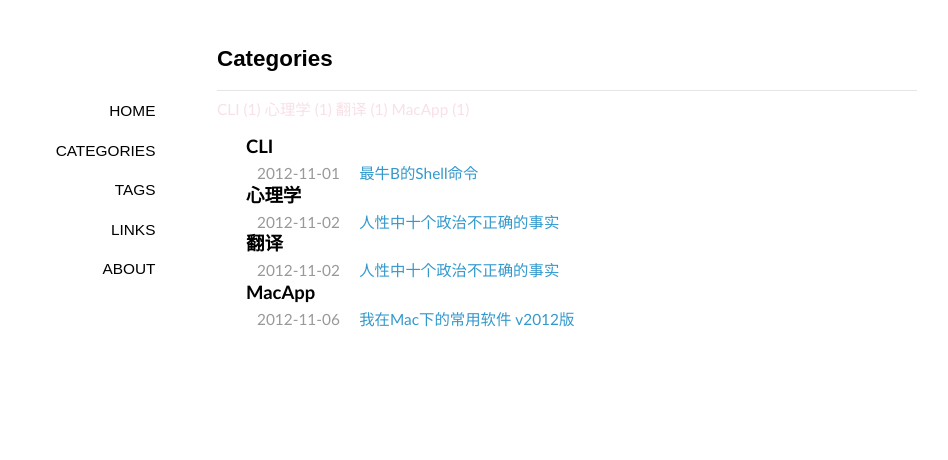
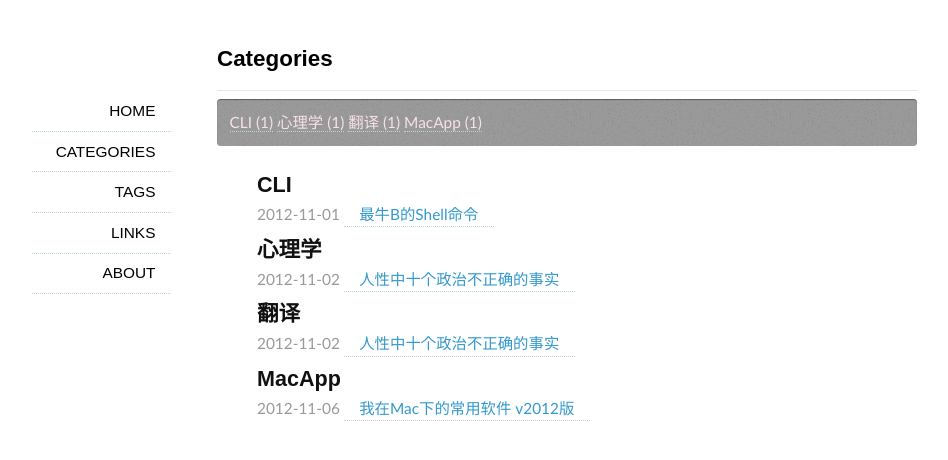
Before and after one commit to jiaokai/blog, a Jekyll site: the page built from categories/index.md, in a window 1280 px wide. Shown: the top 460 px of the page, without its empty margins (73-1021 px from the left). Built offline with Jekyll 4.4.1, drawn with Linux system fonts in a browser that asks for light colours; some web fonts are replaced; Markdown is read by kramdown in place of the engine named in the settings.

Commit message:
update css tagcloud

```diff
--- a/categories/index.md
+++ b/categories/index.md
@@ -11,7 +11,8 @@ layout: page
 
 <ul class="listing">
 {% for cat in site.categories %}
-  <li class="listing-seperator" id="{{ cat[0] }}">{{ cat[0] }}</li>
+  <!-- <li class="listing-seperator" id="{{ cat[0] }}">{{ cat[0] }}</li> -->
+  <h2 id="{{ cat[0] }}">{{ cat[0] }}</h2>
 {% for post in cat[1] %}
   <li class="listing-item">
   <time datetime="{{ post.date | date:"%Y-%m-%d" }}">{{ post.date | date:"%Y-%m-%d" }}</time>
--- a/media/css/style.css
+++ b/media/css/style.css
@@ -13,7 +13,7 @@
 @import url(http://fonts.googleapis.com/css?family=Cuprum);
 body{font-size:14px;font-family:"Galdeano","Hiragino Sans GB","Microsoft YaHei",Trebuchet,"Trebuchet MS",Tahoma,"Lucida Grande","Lucida Sans Unicode",Verdana,sans-serif;color:#000000;background-color:#ffffff;}
 h1,h2,h3,h4,h5,p {padding:0;margin: 0;border:none;outline:none;}
-a{color:#dd0000;text-decoration:none;}
+a{color:#dd0000;text-decoration:none;border-bottom: 1px dotted #bbddbb;}
 a:hover{color:#333333;text-decoration:underline;}
 hr{margin:.7em 0;border-top:1px dashed #d0d0d0;border-bottom:1px dashed #f9f9f9;}
 p{padding:.3em 0;}
@@ -30,7 +30,20 @@ blockquote p{margin:0;padding:.5em 0;}
 .content{font-size:1.1em;line-height:1.4em;}
 .content h1{padding:.5em 0;}
 .content img{max-width:600px;display:block;margin:4px auto;-webkit-box-shadow:#999 1px 1px 4px;-moz-box-shadow:#999 1px 1px 4px;box-shadow:#999 1px 1px 4px;}
-#tag_cloud{margin-bottom: 1em;}
+#tag_cloud{
+  background: url('../img/100-90-5-monochrome.png') repeat 0 0 #999999;
+  padding: 0.8125em;
+  list-style: none;
+  -webkit-border-radius: 3px;
+  -moz-border-radius: 3px;
+  border-radius: 3px;
+  -moz-background-clip: padding;
+  -webkit-background-clip: padding-box;
+  background-clip: padding-box;
+  -webkit-box-shadow: inset 0 1px 1px rgba(0, 0, 0, 0.2), 0 1px 0 rgba(255, 255, 255, 0.4);
+  -moz-box-shadow: inset 0 1px 1px rgba(0, 0, 0, 0.2), 0 1px 0 rgba(255, 255, 255, 0.4);
+  box-shadow: inset 0 1px 1px rgba(0, 0, 0, 0.4), 0 1px 0 rgba(255, 255, 255, 0.4);
+margin-bottom: 1em;}
 #tag_cloud a:hover{color:#333333 !important;text-decoration:none;}
 .listing-item,.listing-seperator{list-style-type:none;}
 .listing-item a{padding:.2em 1em;}
```
Also changed, not shown: _posts/-2012-11-06-use-sublime-text-2.md (+5 -1 lines), media/img/100-90-5-monochrome.png (added).
